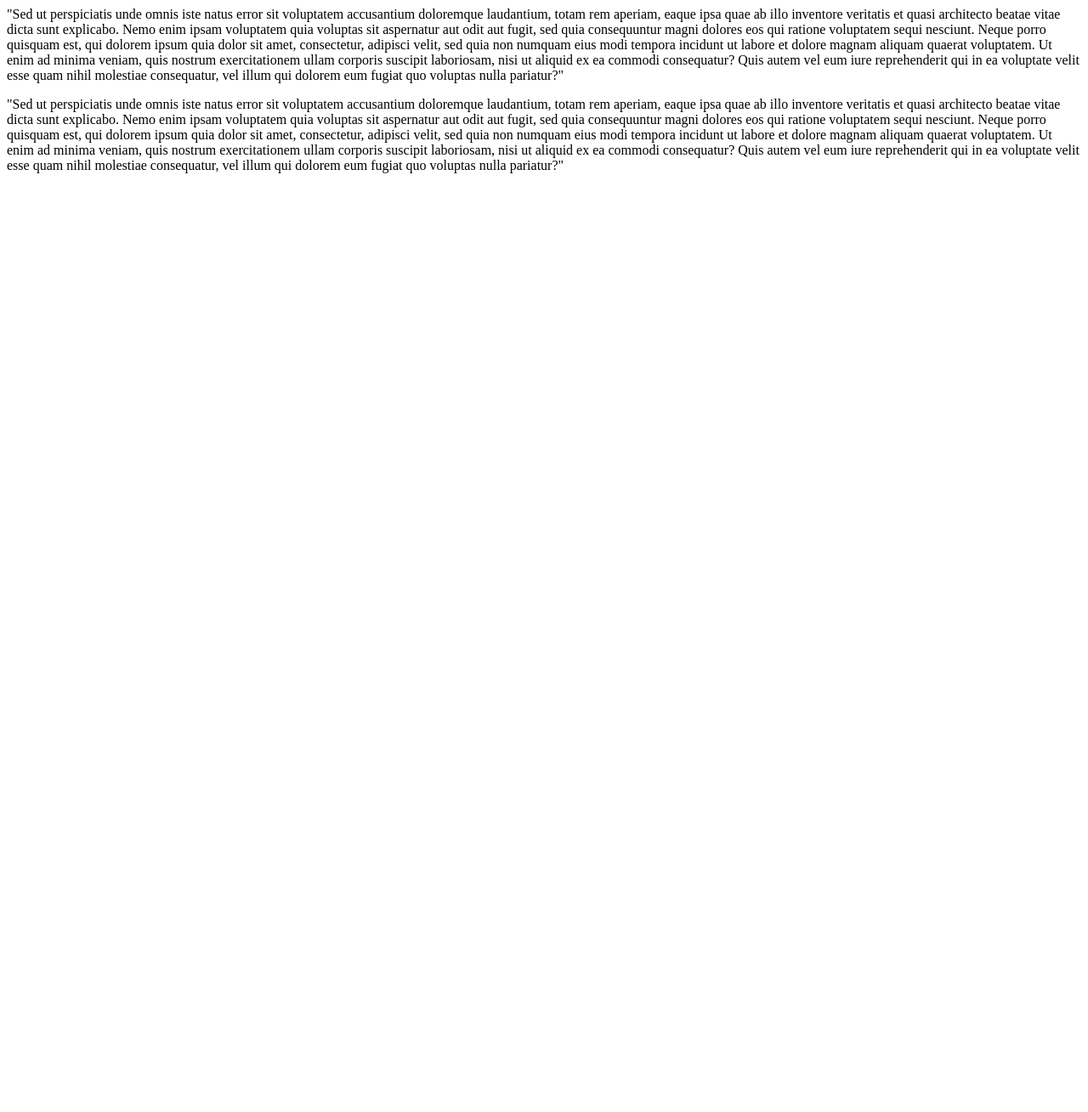
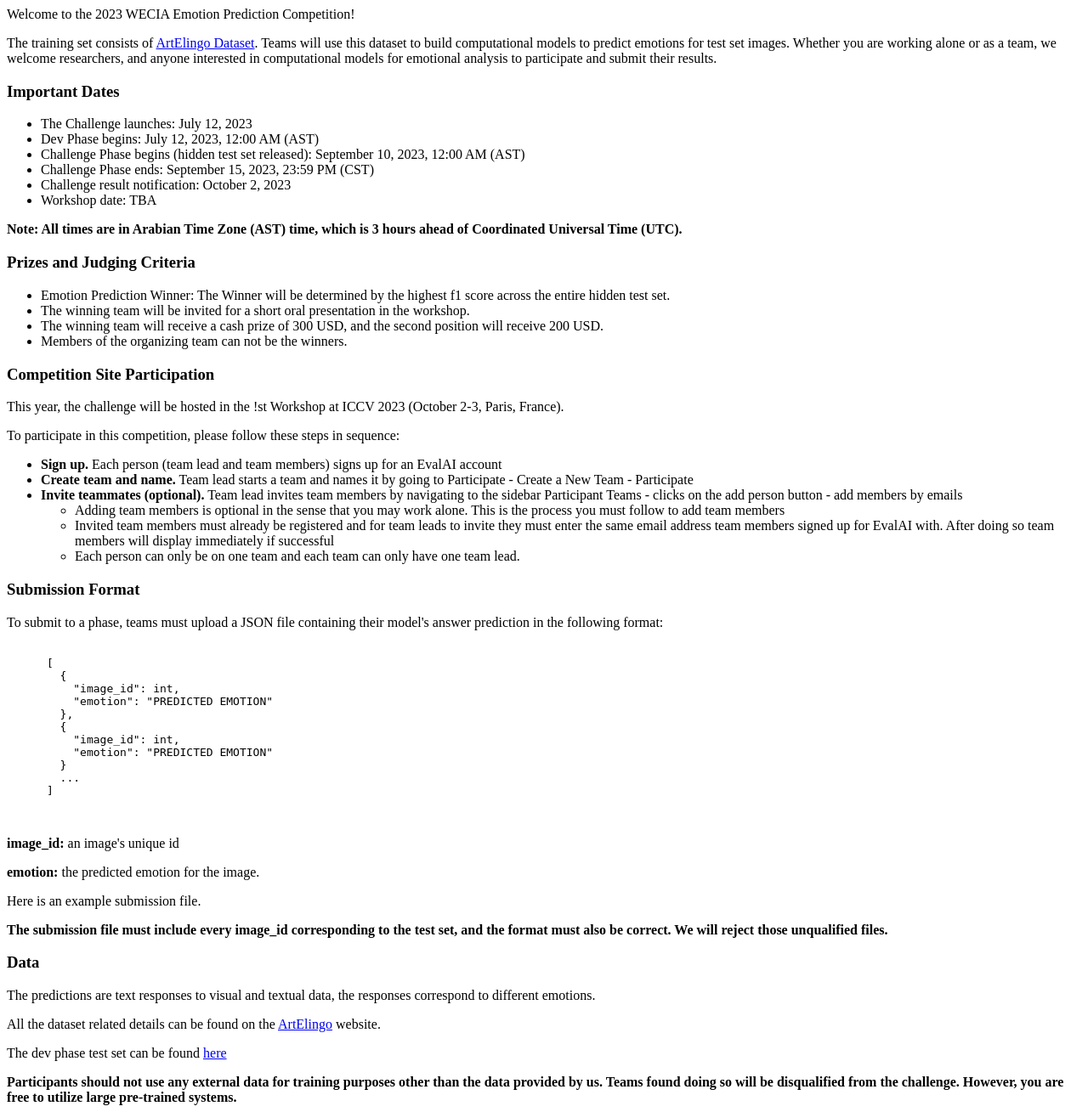
Before and after one commit to iccv23-wecia/emotion, a Python web app: template templates/description.html in a window 1280 px wide. Shown: the whole page at 85% size. Before the commit the page ends 204 px from the top, so only its background shows below. Run offline with Jinja, Linux system fonts and the light colour scheme; the template is opened without the code that fills it, so the values that code supplies are empty.

Commit message:
Update description.html

```diff
--- a/templates/description.html
+++ b/templates/description.html
@@ -1,3 +1,79 @@
-<p>"Sed ut perspiciatis unde omnis iste natus error sit voluptatem accusantium doloremque laudantium, totam rem aperiam, eaque ipsa quae ab illo inventore veritatis et quasi architecto beatae vitae dicta sunt explicabo. Nemo enim ipsam voluptatem quia voluptas sit aspernatur aut odit aut fugit, sed quia consequuntur magni dolores eos qui ratione voluptatem sequi nesciunt. Neque porro quisquam est, qui dolorem ipsum quia dolor sit amet, consectetur, adipisci velit, sed quia non numquam eius modi tempora incidunt ut labore et dolore magnam aliquam quaerat voluptatem. Ut enim ad minima veniam, quis nostrum exercitationem ullam corporis suscipit laboriosam, nisi ut aliquid ex ea commodi consequatur? Quis autem vel eum iure reprehenderit qui in ea voluptate velit esse quam nihil molestiae consequatur, vel illum qui dolorem eum fugiat quo voluptas nulla pariatur?"</p>
 
-<p>"Sed ut perspiciatis unde omnis iste natus error sit voluptatem accusantium doloremque laudantium, totam rem aperiam, eaque ipsa quae ab illo inventore veritatis et quasi architecto beatae vitae dicta sunt explicabo. Nemo enim ipsam voluptatem quia voluptas sit aspernatur aut odit aut fugit, sed quia consequuntur magni dolores eos qui ratione voluptatem sequi nesciunt. Neque porro quisquam est, qui dolorem ipsum quia dolor sit amet, consectetur, adipisci velit, sed quia non numquam eius modi tempora incidunt ut labore et dolore magnam aliquam quaerat voluptatem. Ut enim ad minima veniam, quis nostrum exercitationem ullam corporis suscipit laboriosam, nisi ut aliquid ex ea commodi consequatur? Quis autem vel eum iure reprehenderit qui in ea voluptate velit esse quam nihil molestiae consequatur, vel illum qui dolorem eum fugiat quo voluptas nulla pariatur?"</p>
+<p>Welcome to the 2023 WECIA Emotion Prediction Competition!</p>
+
+<p>The training set consists of <a href="https://www.artelingo.org/">ArtElingo Dataset</a>. Teams will use this dataset to build computational
+    models to predict emotions for test set images. Whether you are working alone or as a team, we welcome researchers,
+    and anyone interested in computational models for emotional analysis to participate and submit their results.</p>
+
+
+<h3>Important Dates</h3>
+<ul>
+    <li>The Challenge launches: July 12, 2023</li>
+    <li>Dev Phase begins: July 12, 2023, 12:00 AM (AST)</li>
+    <li>Challenge Phase begins (hidden test set released): September 10, 2023, 12:00 AM (AST)</li>
+    <li>Challenge Phase ends: September 15, 2023, 23:59 PM (CST)</li>
+    <li>Challenge result notification: October 2, 2023</li>
+    <li>Workshop date: TBA</li>
+</ul>
+<p><b>Note: All times are in Arabian Time Zone (AST) time, which is 3 hours ahead of Coordinated Universal Time (UTC).</b></p>
+
+
+<h3>Prizes and Judging Criteria</h3>
+
+<ul>
+    <li>Emotion Prediction Winner: The Winner will be determined by the highest f1 score across the entire hidden test set.</li>
+    <!-- <li>Caption Generation Winner: The Winner will be determined by the highest XXX score across the entire test set.</li> -->
+    <li>The winning team will be invited for a short oral presentation in the workshop.</li>
+    <li>The winning team will receive a cash prize of 300 USD, and the second position will receive 200 USD. </li>
+    <li> Members of the organizing team can not be the winners.</li>
+</ul>
+
+<h3>Competition Site Participation</h3>
+
+<p>This year, the challenge will be hosted in the !st Workshop  at ICCV 2023 (October 2-3, Paris, France).</p>
+<p>To participate in this competition, please follow these steps in sequence:</p>
+
+<ul>
+<li><b>Sign up. </b>Each person (team lead and team members) signs up for an EvalAI account</li>
+<li><b>Create team and name.</b> Team lead starts a team and names it by going to Participate - Create a New Team - Participate</li>
+<li><b>Invite teammates (optional).</b> Team lead invites team members by navigating to the sidebar Participant Teams - clicks on the add person button - add members by emails
+    <ul>
+        <li>Adding team members is optional in the sense that you may work alone. This is the process you must follow to add team members</li>
+        <li>Invited team members must already be registered and for team leads to invite they must enter the same email address team members signed up for EvalAI with. After doing so team members will display immediately if successful</li>
+        <li>Each person can only be on one team and each team can only have one team lead.</li>
+    </ul>
+</ul>
+
+
+<h3>Submission Format</h3>
+<p>To submit to a phase, teams must upload a JSON file containing their model's answer prediction in the following format:</p>
+
+<pre>
+    <code>
+      [
+        {
+          "image_id": int,
+          "emotion": "PREDICTED EMOTION"
+        },
+        {
+          "image_id": int,
+          "emotion": "PREDICTED EMOTION"
+        }
+        ...
+      ]
+    </code>
+  </pre>
+
+<p><b>image_id: </b>an image's unique id</p>
+<p><b>emotion: </b>the predicted emotion for the image. </p>
+<p>Here is an example submission file.</p>
+<b>The submission file must include every image_id corresponding to the test set, and the format must also be correct. We will reject those unqualified files.</b>
+
+<h3>Data</h3>
+
+<p>The predictions are text responses to visual and textual data, the responses correspond to different emotions.</p>
+<p> All the dataset related details can be found on the <a href="https://www.artelingo.org/">ArtElingo</a> website.</p>
+<p>The dev phase test set can be found <a href="https://wecia-iccv23-challenge.s3.amazonaws.com/emo_pred_challenge_dev.csv"> here</a></p>
+
+<b>Participants should not use any external data for training purposes other than the data provided by us.
+    Teams found doing so will be disqualified from the challenge. However, you are free to utilize large pre-trained systems. </b>
```
